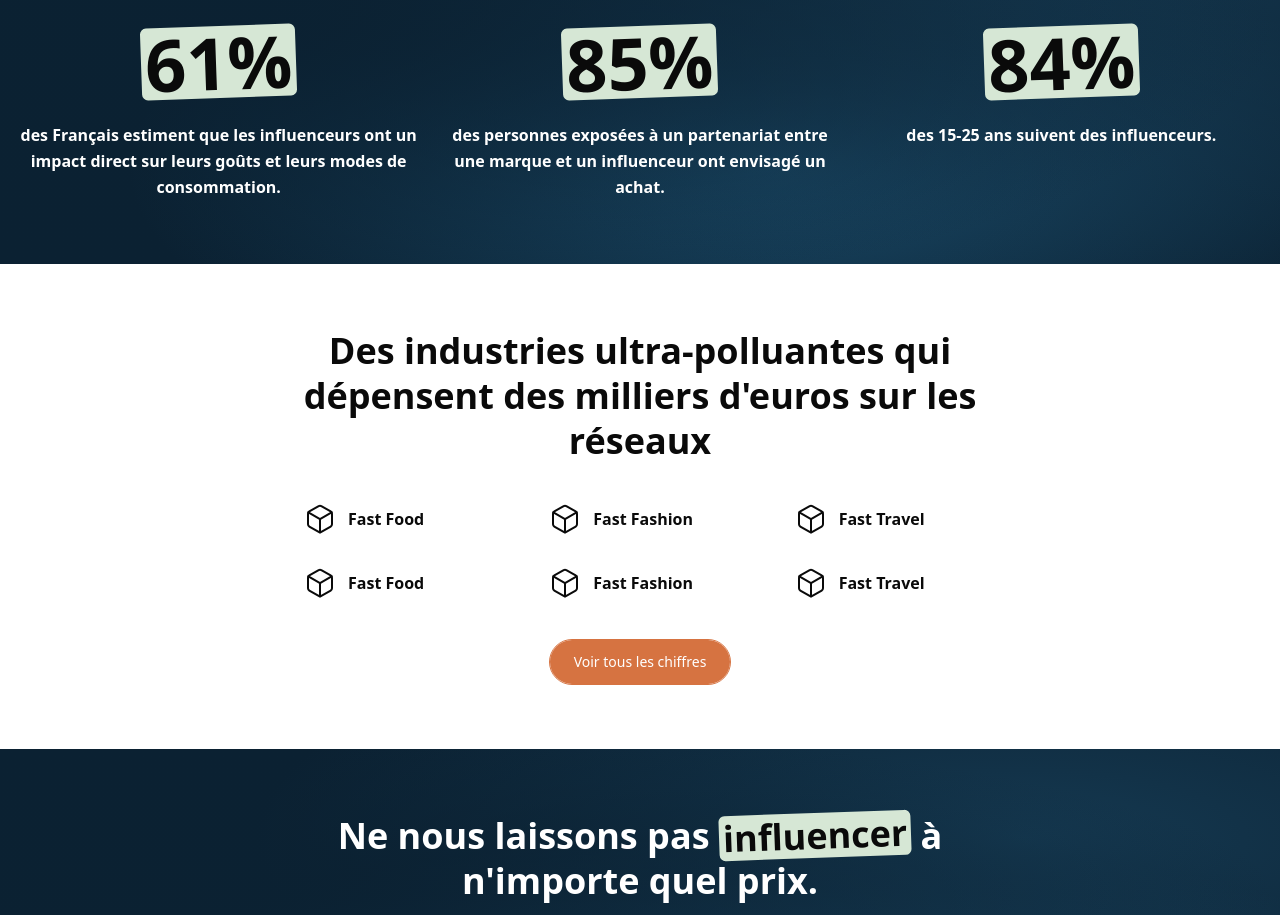
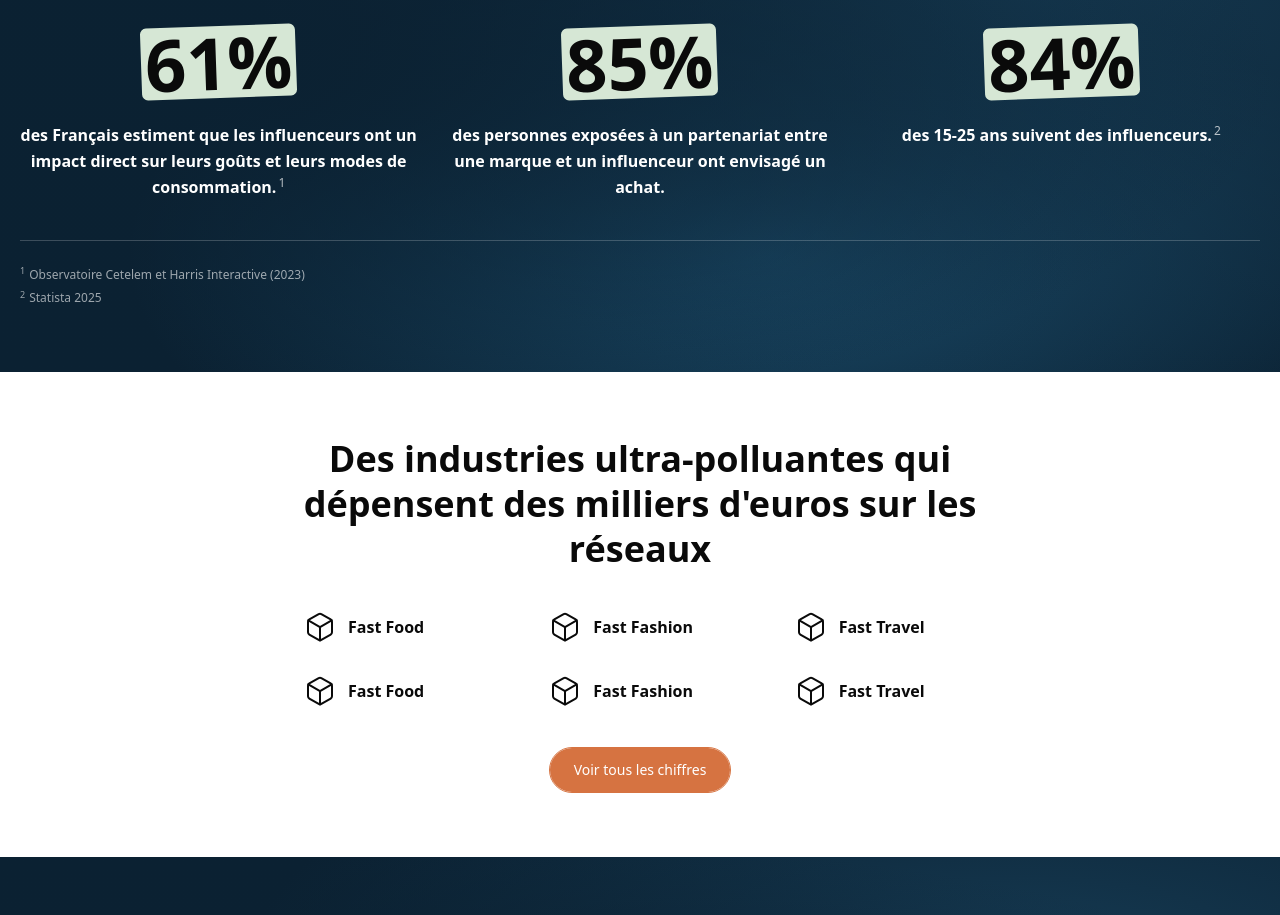
Before and after one commit to dataforgoodfr/14_ObservatoirePratiqueInfluence, a Next.js app in the folder frontend/: page / in a window 1280 px wide. Shown: the part 1420-2335 px from the top of the page. Built offline with nearby package versions, Linux system fonts and the light colour scheme.

Commit message:
feat: add sources for homepage metrics

```diff
--- a/frontend/app/page.tsx
+++ b/frontend/app/page.tsx
@@ -121,6 +121,7 @@ export default function Home() {
                 {
                   metric: "61%",
                   text: "des Français estiment que les influenceurs ont un impact direct sur leurs goûts et leurs modes de consommation.",
+                  sourceIndex: 1,
                 },
                 {
                   metric: "85%",
@@ -129,6 +130,7 @@ export default function Home() {
                 {
                   metric: "84%",
                   text: "des 15-25 ans suivent des influenceurs.",
+                  sourceIndex: 2,
                 },
               ].map((infosToBeDisplayed, index) => (
                 <div key={index} className="flex flex-col gap-6">
@@ -139,10 +141,35 @@ export default function Home() {
                   </p>
                   <p className="text-base text-center text-white font-bold leading-relaxed">
                     {infosToBeDisplayed.text}
+                    {infosToBeDisplayed.sourceIndex !== undefined && (
+                      <sup
+                        aria-describedby={`source-${infosToBeDisplayed.sourceIndex}`}
+                        className="ml-0.5 text-white/70 font-normal"
+                      >
+                        {infosToBeDisplayed.sourceIndex}
+                      </sup>
+                    )}
                   </p>
                 </div>
               ))}
             </div>
+
+            <aside
+              aria-label="Sources des chiffres cités"
+              className="border-t border-white/20 pt-6 text-white/60 text-xs leading-relaxed"
+            >
+              <ol className="flex flex-col gap-1 list-none">
+                {[
+                  "Observatoire Cetelem et Harris Interactive (2023)",
+                  "Statista 2025",
+                ].map((source, i) => (
+                  <li key={i} id={`source-${i + 1}`}>
+                    <sup className="mr-1">{i + 1}</sup>
+                    {source}
+                  </li>
+                ))}
+              </ol>
+            </aside>
           </div>
         </Container>
       </section>
```
